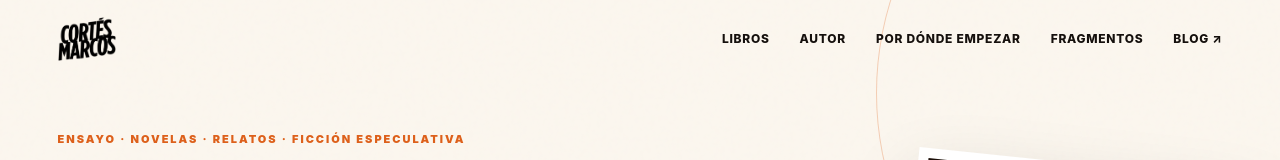
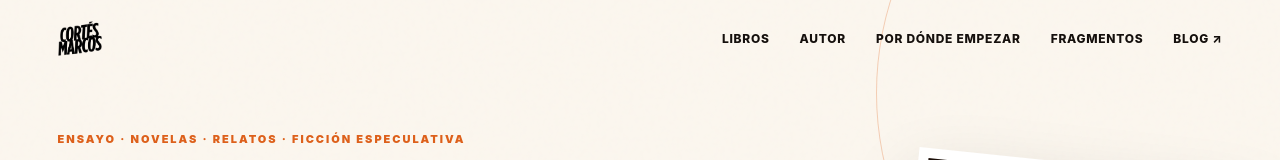
Before and after one commit to aguscort/web-escritor, a plain HTML site: page home.html in a window 1280 px wide. Shown: the top 160 px of the page. Drawn offline with Linux system fonts and the light colour scheme.

Commit message:
Add files via upload

```diff
--- a/assets/styles.css
+++ b/assets/styles.css
@@ -939,32 +939,3 @@ body.book-dialog-open{
 /* v58 — icono superior: lettering negro sobre el fondo transparente de la barra */
 .wordmark-monogram{background:transparent!important;border:0!important;box-shadow:none!important;overflow:visible!important}
 .wordmark-monogram-logo{width:100%!important;height:100%!important;object-fit:contain!important;object-position:center!important}
-
-
-/* v59 — logotipo superior: letras negras sobre transparencia real */
-.wordmark-monogram{
-  width:58px!important;
-  height:44px!important;
-  flex:0 0 58px!important;
-  padding:0!important;
-  margin:0!important;
-  background:transparent!important;
-  border:0!important;
-  box-shadow:none!important;
-  overflow:visible!important;
-}
-.wordmark-monogram-logo{
-  display:block!important;
-  width:100%!important;
-  height:100%!important;
-  object-fit:contain!important;
-  object-position:left center!important;
-  background:transparent!important;
-  filter:none!important;
-}
-@media(max-width:700px){
-  .wordmark-monogram{width:52px!important;height:38px!important;flex-basis:52px!important}
-}
-@media(max-width:420px){
-  .wordmark-monogram{width:48px!important;height:35px!important;flex-basis:48px!important}
-}
```
